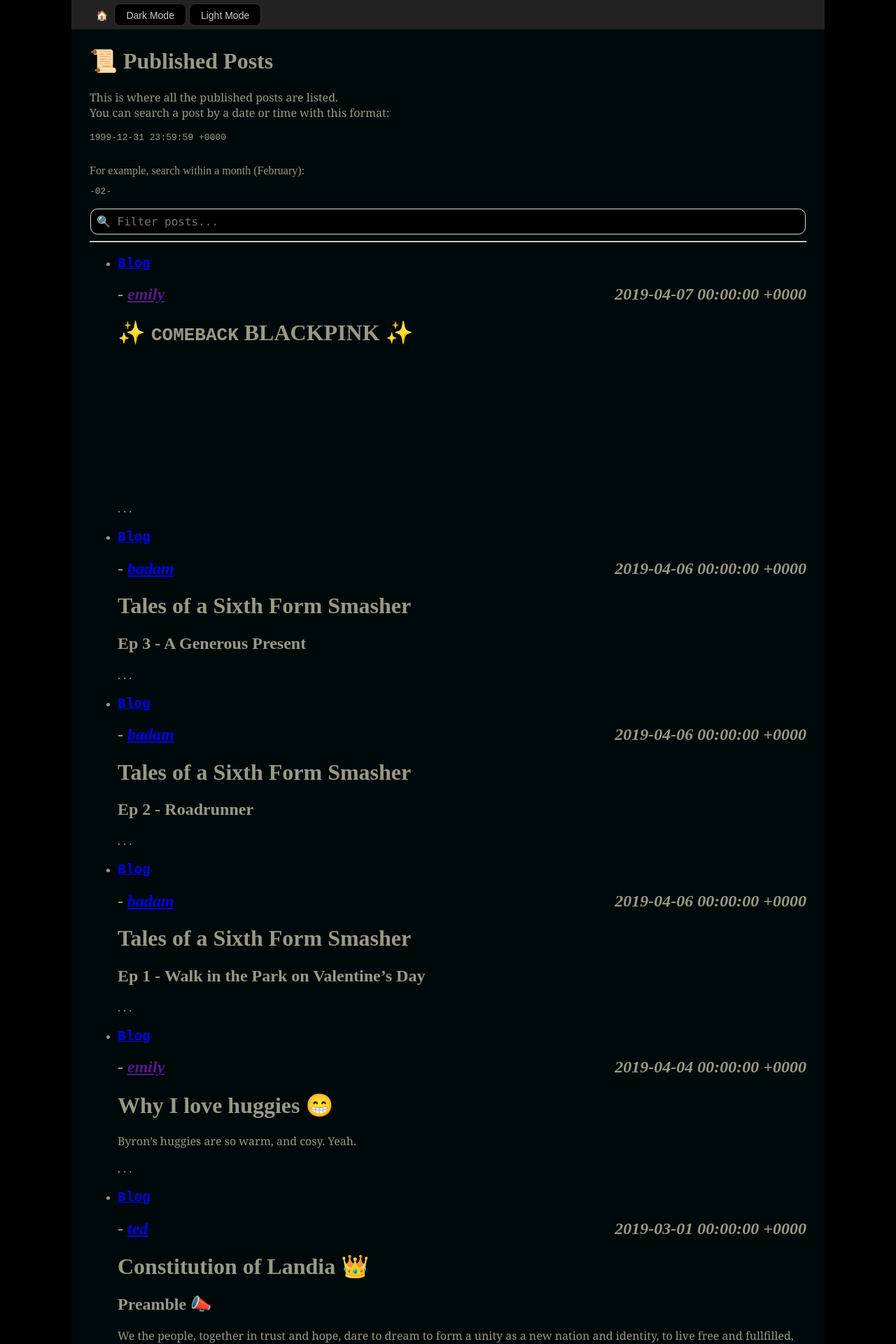
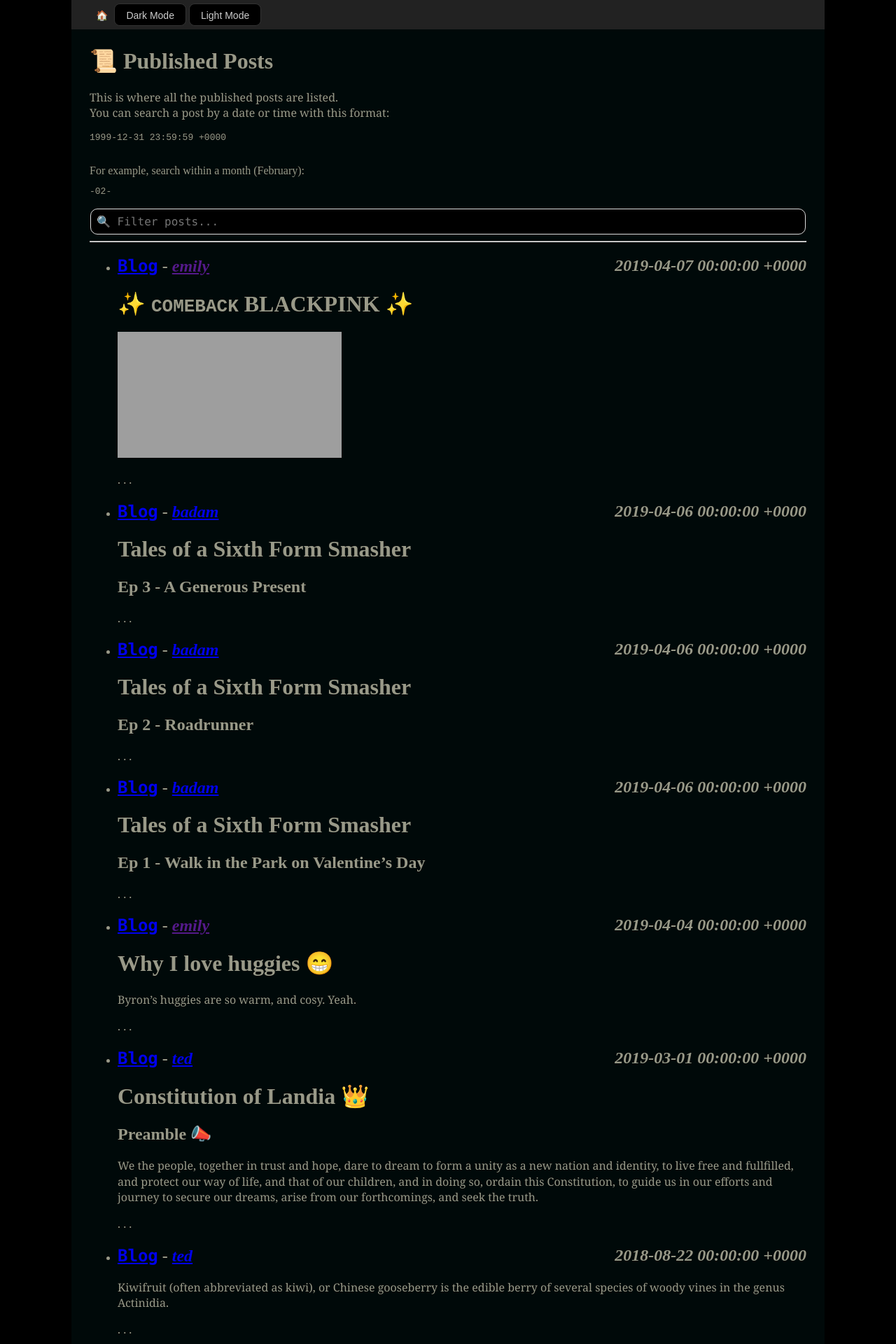
Before and after one commit to torresjrjr/torresjrjr.github.io, a Jekyll site: the page built from blog.html, in a window 1280 px wide. Shown: the top 1920 px of the page at 70% size. Built offline with Jekyll 4.4.1, drawn with Linux system fonts in a browser that asks for light colours; grey boxes are pictures that could not be loaded.

Commit message:
Update blog.html

```diff
--- a/blog.html
+++ b/blog.html
@@ -23,7 +23,7 @@
       {% assign the_author = site.authors | where: 'short_name', post.author | first %}
 
       <h2>
-        <a href="{{ post.url }}"><pre>{{ page.title }}</pre></a> - <i><a href="{{ the_author.url }}">{{ post.author }}</a>
+        <a href="{{ post.url }}"><span style="font-family: consolas;">{{ page.title }}</span></a> - <i><a href="{{ the_author.url }}">{{ post.author }}</a>
         <span style="display:block;float:right;">{{ post.date }}</span></i>
       </h2>
 
```
